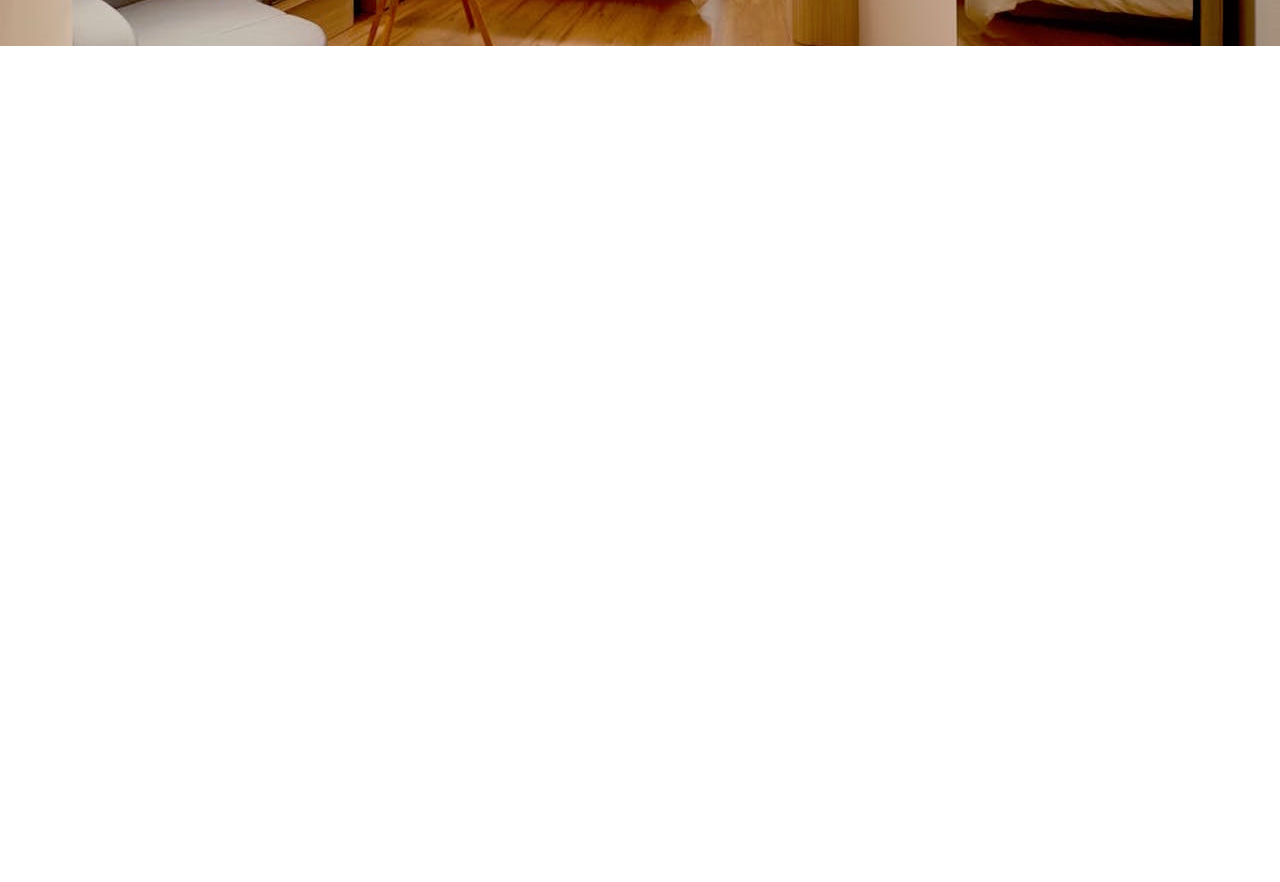
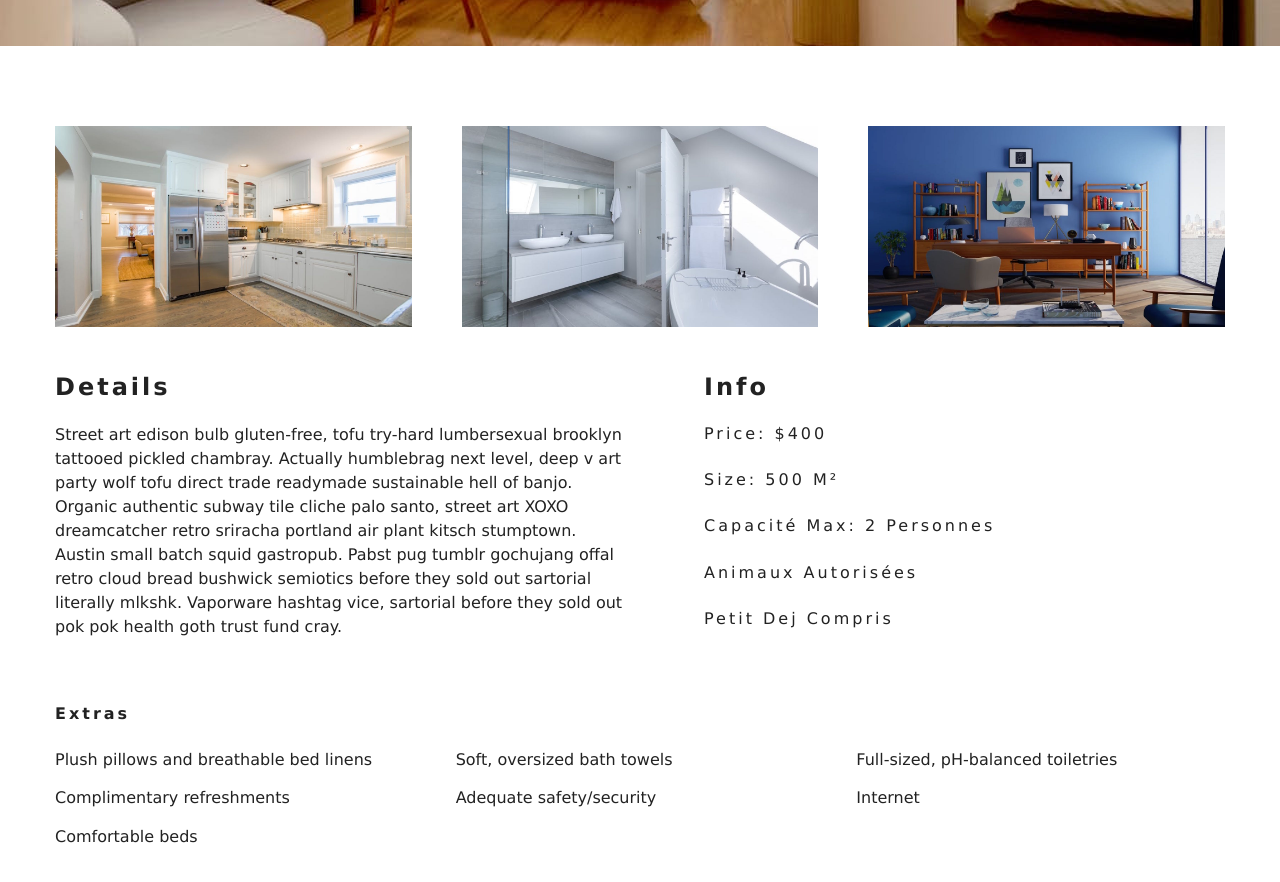
Before and after one commit to ArnaudDuthoit/ReactBeachResort, a React (Create React App) app: page /rooms/double-deluxe in a window 1280 px wide. Shown: the part 500-1382 px from the top of the page. Before the commit the page ends 800 px from the top, so only its background shows below. Built offline with nearby package versions, Linux system fonts and the light colour scheme.

Commit message:
SingleRoom done

```diff
--- a/src/pages/SingleRoom.js
+++ b/src/pages/SingleRoom.js
@@ -40,17 +40,67 @@
             );
         }
 
-        const {name, description, capacity, size, price, extras, breakfast, pets, images} = room;
+        const {
+            name,
+            description,
+            capacity,
+            size,
+            price,
+            extras,
+            breakfast,
+            pets,
+            images
+        } = room;
+
+        const [mainImg, ...defaultImg] = images;
+
+        console.log(defaultImg);
 
         return (
-            <StyledHero img={images[0] | this.state.defaultBcg}>
+
+            <>
+
+                <StyledHero img={mainImg | this.state.defaultBcg}>
                     <Banner title={`${name} room`}>
                         <Link to='/rooms' className='btn-primary'>
                             Back to Rooms
                         </Link>
                     </Banner>
                 </StyledHero>
+
+                <section className="single-room">
+                    <div className="single-room-images">
+                        {defaultImg.map((item, index) => {
+                            return <img key={index} src={item} alt={name}/>
+                        })}
+                    </div>
+                    <div className="single-room-info">
+                        <article className="desc">
+                            <h3>details</h3>
+                            <p>{description}</p>
+                        </article>
+                        <article className="info">
+                            <h3>info</h3>
+                            <h6>price: ${price}</h6>
+                            <h6>size: {size} m²</h6>
+                            <h6>
+                                Capacité max: {
+                                capacity > 1 ? `${capacity} personnes` : `${capacity} personne `}
+                            </h6>
+                            <h6>{pets ? "animaux autorisées" : "animaux non autorisé"}</h6>
+                            <h6> {breakfast && "petit dej compris"}</h6>
+                        </article>
+                    </div>
+                </section>
+                <section className="room-extras">
+                    <h6>extras</h6>
+                    <ul className="extras">
+                        {extras.map((item, index) => {
+                            return <li key={index}> {item}</li>
+                        })}
+                    </ul>
+                </section>
+            </>
         );
     }
-
 }
```
Lines whose indentation alone changed are shown as unchanged.
